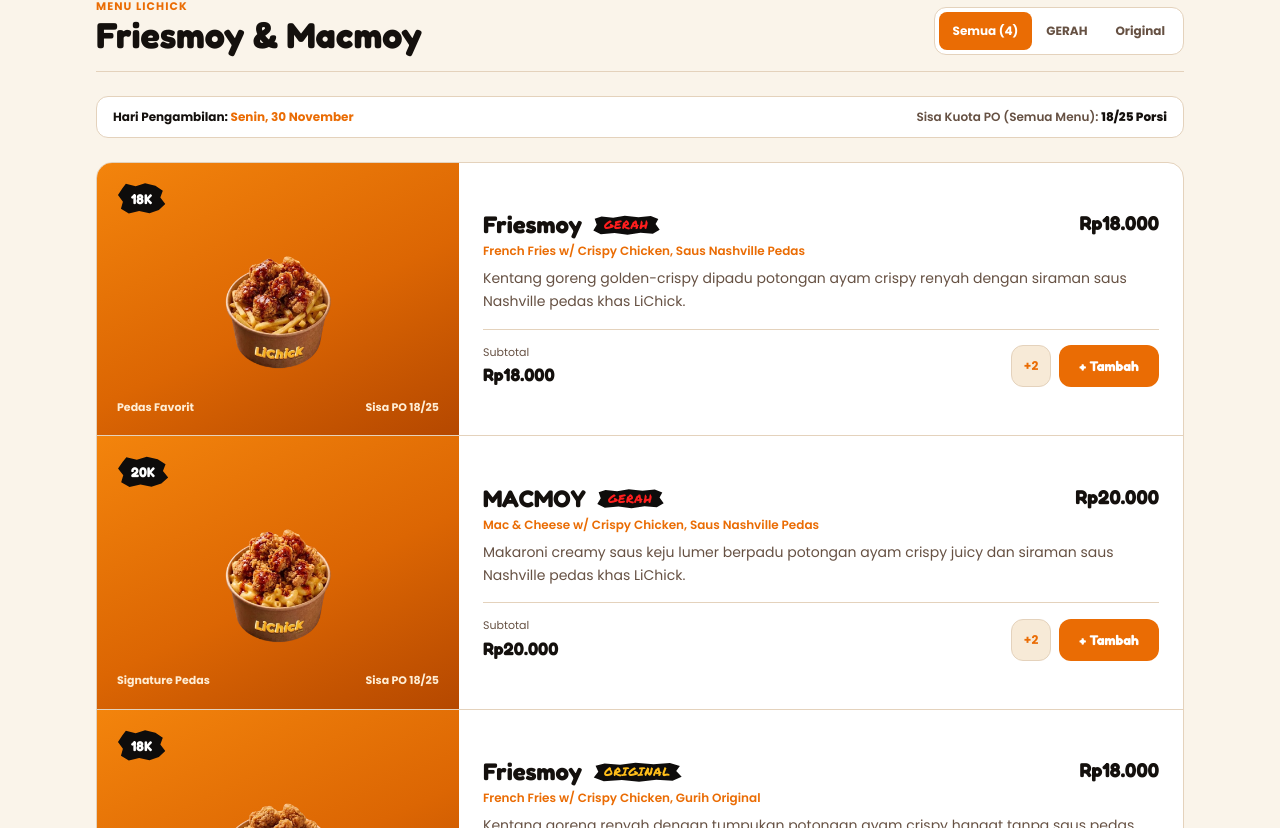
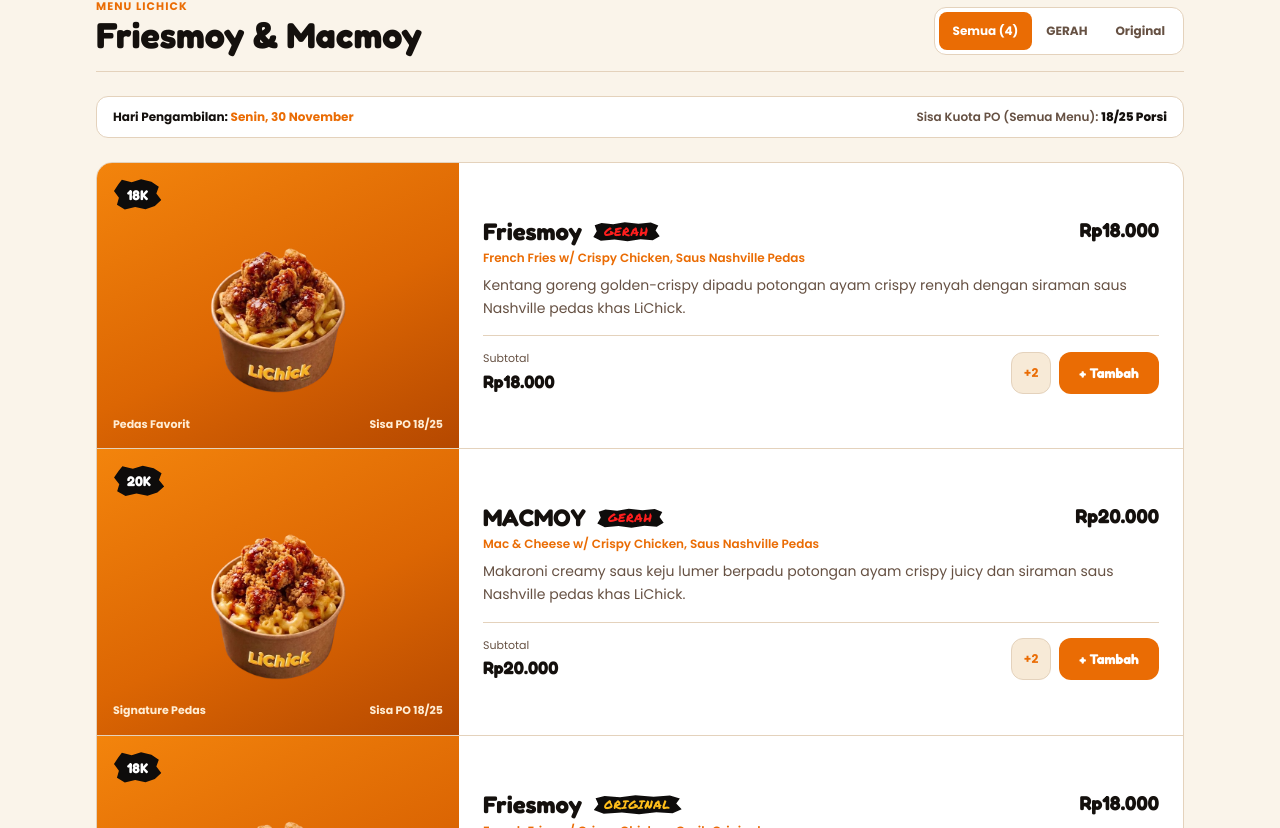
Before and after one commit to Garcia45/lichick, a Next.js app: page / in a window 1280 px wide. Shown: the part 992-1820 px from the top of the page. Built offline with nearby package versions, Linux system fonts and the light colour scheme.

Commit message:
style(menu): enlarge product bowl photos in catalog cards

```diff
--- a/src/components/StorefrontClient.tsx
+++ b/src/components/StorefrontClient.tsx
@@ -518,7 +518,7 @@ export function StorefrontClient({ initialQuota = null }: StorefrontClientProps)
                 className="grid grid-cols-1 md:grid-cols-12 items-stretch"
               >
                 {/* Panel Foto Produk */}
-                <div className="md:col-span-4 lg:col-span-4 bg-lichick-poster p-4 sm:p-5 flex flex-col items-center justify-between gap-2">
+                <div className="md:col-span-4 lg:col-span-4 bg-lichick-poster p-4 flex flex-col items-center justify-between gap-1">
                   <div className="w-full flex items-center justify-start">
                     <span className="price-splat font-display font-bold text-white text-sm px-3.5 py-1.5">
                       {product.priceShort}
@@ -528,7 +528,7 @@ export function StorefrontClient({ initialQuota = null }: StorefrontClientProps)
                   <img
                     src={product.imageUrl}
                     alt={product.name}
-                    className="h-[145px] sm:h-[160px] w-auto object-contain my-1"
+                    className="h-[185px] sm:h-[205px] w-auto object-contain -my-1"
                   />
 
                   <div className="w-full flex items-center justify-between text-[11px] font-bold text-orange-100">
```
